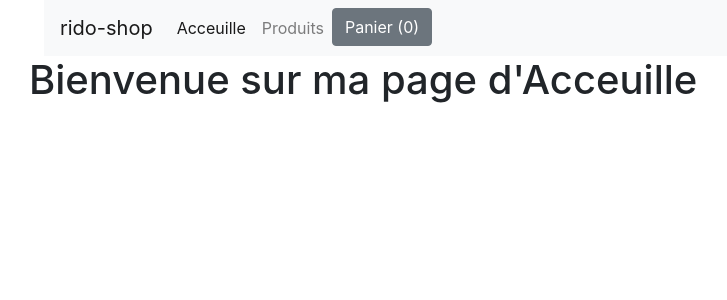
After one commit to ridouane-dev/livres-shop, a Django app: page /acceuille in a window 1280 px wide. The commit adds this page. Shown: the top 300 px of the page, without its empty margins (56-783 px from the left). Run offline with Django 5.2, Linux system fonts and the light colour scheme; some libraries are stand-ins or nearby versions.

Commit message:
creation de la page d'acceuile

```diff
--- /dev/null
+++ b/shop/templates/shop/acceuille.html
@@ -0,0 +1,6 @@
+{% extends "shop/base.html" %}
+
+{% block content %}
+<h1>Bienvenue sur ma page d'Acceuille</h1>
+
+{% endblock %}
--- a/shop/templates/shop/base.html
+++ b/shop/templates/shop/base.html
@@ -22,10 +22,10 @@
                     <div class="collapse navbar-collapse" id="navbarNavDropdown">
                       <ul class="navbar-nav">
                         <li class="nav-item active">
-                          <a class="nav-link" href="{% url 'home' %}">Acceuille<span class="sr-only">(current)</span></a>
+                          <a class="nav-link" href="{% url 'acceuille' %}">Acceuille<span class="sr-only">(current)</span></a>
                         </li>
                         <li class="nav-item">
-                          <a class="nav-link" href="#">Produits</a>
+                          <a class="nav-link" href="{% url 'home' %}">Produits</a>
                         </li>
                         <li class="nav-item">
                           <button id="panier" type="button" class="btn btn-secondary" data-html="true" data-container="body" data-toggle="popover" data-placement="bottom" data-content="Vivamus
--- a/shop/urls.py
+++ b/shop/urls.py
@@ -1,8 +1,9 @@
 from django.urls import path
-from shop.views import index, checkout , confirmation
+from shop.views import index, checkout , confirmation ,acceuille
 
 urlpatterns = [
     path( '', index , name='home'),
     path('checkout' , checkout, name="checkout"),
     path('confirmation' , confirmation ,name="confirmation"),
+    path( 'acceuille', acceuille , name="acceuille"),
 ]
--- a/shop/views.py
+++ b/shop/views.py
@@ -41,6 +41,9 @@ def confirmation(request):
         nom = item.Nom
     return render(request, 'shop/confirmation.html', {'name':nom})
 
+def acceuille(request):
+    return render(request, 'shop/acceuille.html')
+
 
 
 
```
